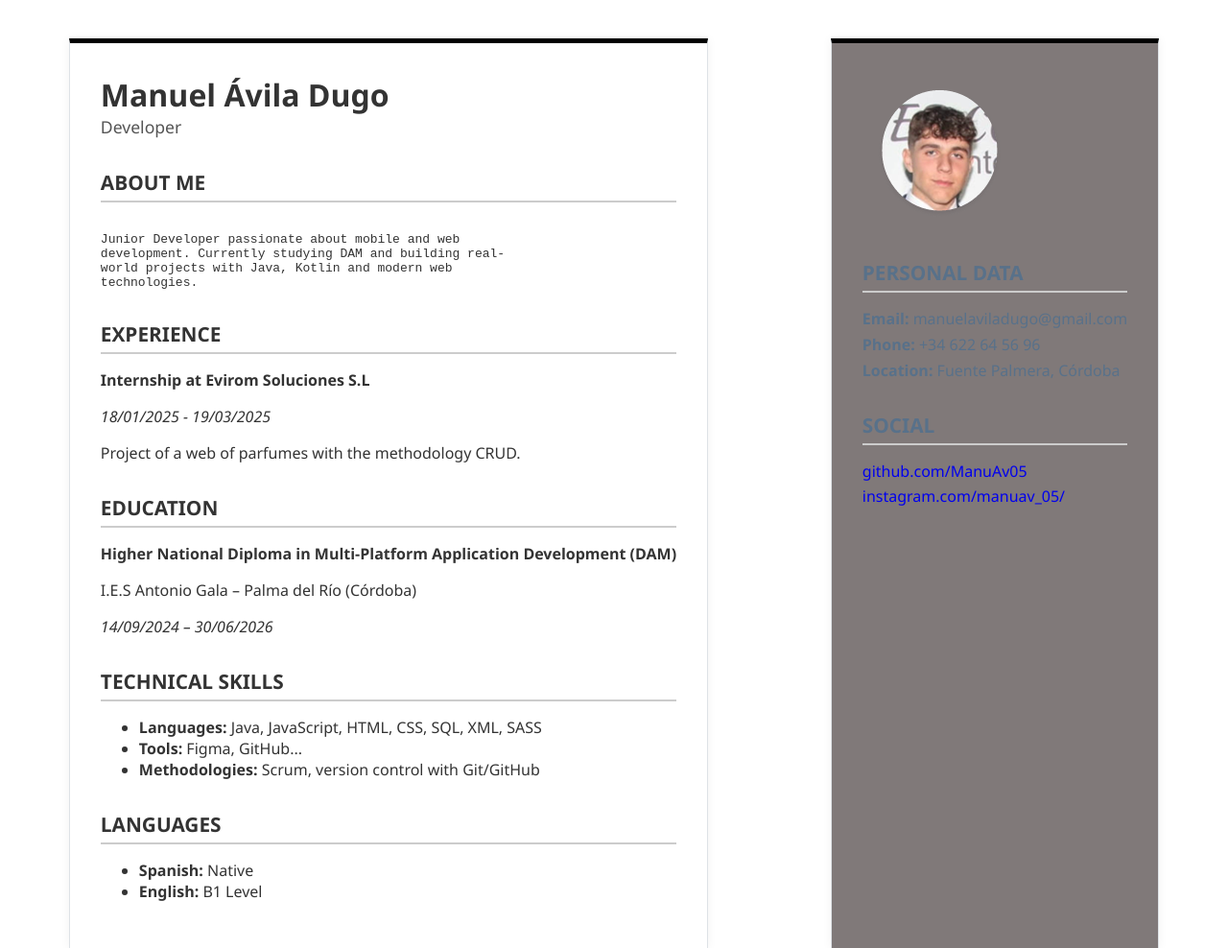
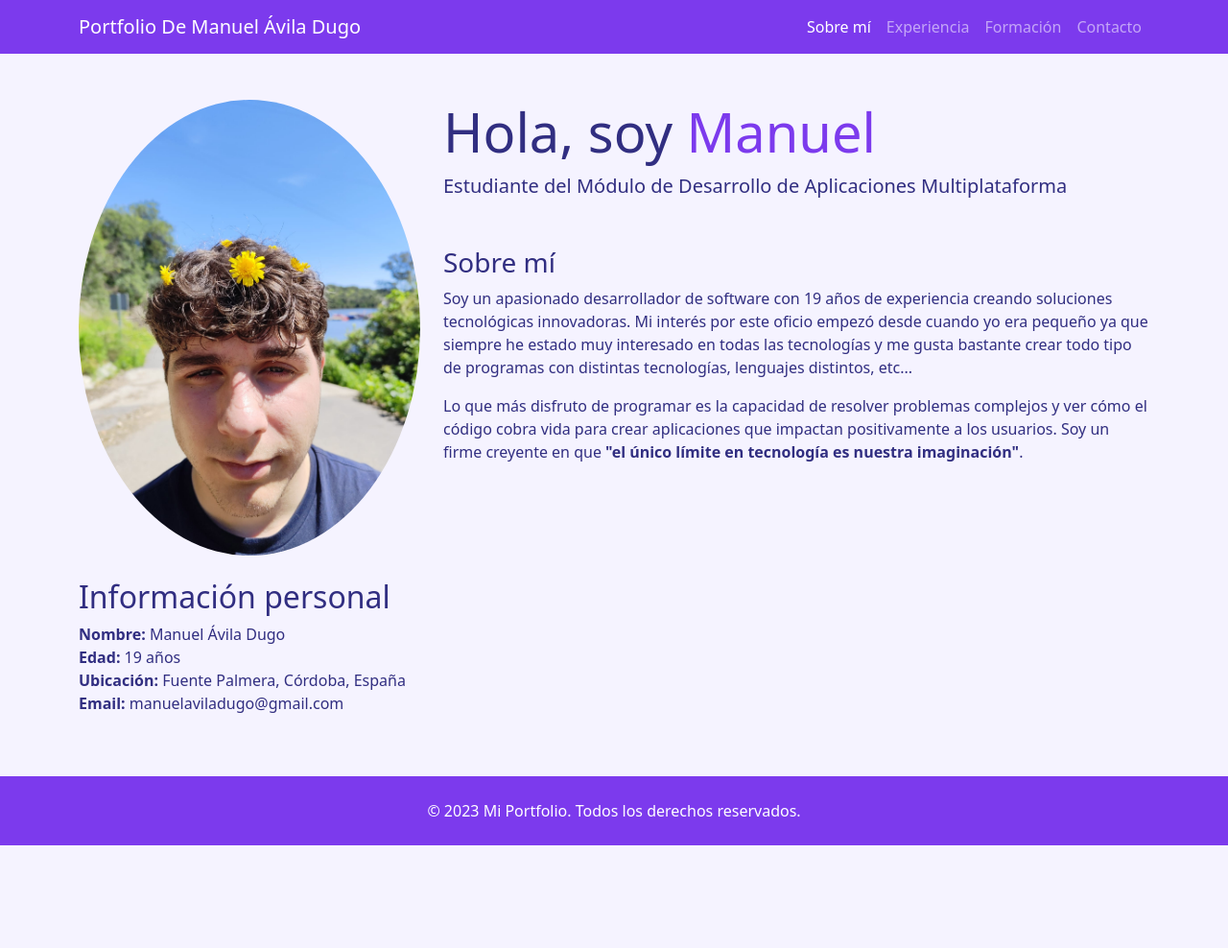
Before and after one commit to ManuAv05/manuav05.github.io, a plain HTML site: page index.html in a window 1280 px wide. Shown: the top 988 px of the page at 96% size. After the commit the page ends 881 px from the top, so only its background shows below. Drawn offline with nearby package versions, Linux system fonts and the light colour scheme.

Commit message:
nuevo cv

```diff
--- a/curriculum.scss
+++ /dev/null
@@ -1,64 +0,0 @@
-
-//Estos son los colores y tipografía
-$primary: #58718A;//Color azul
-$secondary: #2ecc71;//Color verde
-$background: #807979;//Color fondo
-
-
-
-body {
-  font-family: 'Segoe UI', sans-serif;
-  background-color: #ffffff;
-  color: #333;
-}
-.cv-container {
-  max-width: 1000px;
-  margin: 2rem auto;
-  padding: 2rem;
-  border: 1px solid #dee2e6;
-  box-shadow: 0 0 10px rgba(0,0,0,0.05);
-}
-.section-title {
-  font-weight: bold;
-  margin-top: 2rem;
-  margin-bottom: 1rem;
-  font-size: 1.3rem;
-  border-bottom: 2px solid #ccc;
-  padding-bottom: 5px;
-}
-.header-name {
-  font-size: 2rem;
-  font-weight: bold;
-  margin-bottom: 0;
-}
-.subheader-role {
-  font-size: 1.1rem;
-  color: #555;
-  margin-bottom: 1rem;
-}
-.contact-info, .social-links {
-  list-style: none;
-  padding: 0;
-}
-.contact-info li, .social-links li {
-  margin-bottom: 0.3rem;
-}
-.mono {
-  white-space: pre-line;
-  font-family: monospace;
-}
-.aserflex{
-  display: flex;
-  flex-direction: row;
-}
-.lineanegra{
-  border-top: solid 5px black;
-}
-.color{
-  background-color: $background;
-  color: $primary;
-}
-
-a{
-  text-decoration: none;
-}
--- a/index.html
+++ b/index.html
@@ -2,71 +2,79 @@
 <html lang="es">
 <head>
     <meta charset="UTF-8">
-    <meta name="viewport" content="width=device-width, initial-scale=1">
-    <title>Manuel Ávila Dugo - CV</title>
-    <link rel="stylesheet" href="styles.css">
+    <meta name="viewport" content="width=device-width, initial-scale=1.0">
+    <title>Mi Portfolio - Sobre mí</title>
+    <!-- Bootstrap CSS -->
+    <link href="https://cdn.jsdelivr.net/npm/bootstrap@5.3.0/dist/css/bootstrap.min.css" rel="stylesheet">
+    <!-- Estilos personalizados -->
+    <link href="styles.css" rel="stylesheet">
 </head>
 <body>
-<div class="aserflex">
-    <div class="cv-container lineanegra">
-        <div class="text-center">
-            <div class="header-name">Manuel Ávila Dugo</div>
-            <div class="subheader-role">Developer</div>
+    <!-- Barra de navegación -->
+    <nav class="navbar navbar-expand-lg navbar-dark bg-dark sticky-top">
+        <div class="container">
+            <a class="navbar-brand" href="index.html">Portfolio De Manuel Ávila Dugo</a>
+            <button class="navbar-toggler" type="button" data-bs-toggle="collapse" data-bs-target="#navbarNav">
+                <span class="navbar-toggler-icon"></span>
+            </button>
+            <div class="collapse navbar-collapse" id="navbarNav">
+                <ul class="navbar-nav ms-auto">
+                    <li class="nav-item">
+                        <a class="nav-link active" href="index.html">Sobre mí</a>
+                    </li>
+                    <li class="nav-item">
+                        <a class="nav-link" href="experiencia.html">Experiencia</a>
+                    </li>
+                    <li class="nav-item">
+                        <a class="nav-link" href="formacion.html">Formación</a>
+                    </li>
+                    <li class="nav-item">
+                        <a class="nav-link" href="contacto.html">Contacto</a>
+                    </li>
+                </ul>
+            </div>
         </div>
+    </nav>
+
+    <!-- Contenido principal -->
+    <main class="container my-5">
+        <div class="row">
+            <div class="col-lg-4">
+                <img src="source/foto-cv.jpg" alt="Mi foto de perfil" class="img-fluid rounded-circle mb-4">
+                <h2>Información personal</h2>
+                <ul class="list-unstyled">
+                    <li><strong>Nombre:</strong> Manuel Ávila Dugo</li>
+                    <li><strong>Edad:</strong> 19 años</li>
+                    <li><strong>Ubicación:</strong> Fuente Palmera, Córdoba, España</li>
+                    <li><strong>Email:</strong> manuelaviladugo@gmail.com</li>
+                </ul>
+            </div>
+            <div class="col-lg-8">
+                <h1 class="display-4">Hola, soy <span class="texto-morado">Manuel </span></h1>
+                <p class="lead">Estudiante del Módulo de Desarrollo de Aplicaciones Multiplataforma</p>
+
+                <div class="mt-5">
+                    <h3>Sobre mí</h3>
+                    <p>Soy un apasionado desarrollador de software con 19 años de experiencia creando soluciones tecnológicas innovadoras. Mi interés por este oficio empezó desde cuando yo era pequeño ya que siempre he estado muy interesado en todas las tecnologías y me gusta bastante crear todo tipo de programas con distintas tecnologías, lenguajes distintos, etc... </p>
+
+                    <p>Lo que más disfruto de programar es la capacidad de resolver problemas complejos y ver cómo el código cobra vida para crear aplicaciones que impactan positivamente a los usuarios. Soy un firme creyente en que <strong>"el único límite en tecnología es nuestra imaginación"</strong>.</p>
+                </div>
 
 
-        <div class="section-title">ABOUT ME</div>
-        <p class="mono">
-            Junior Developer passionate about mobile and web
-            development. Currently studying DAM and building real-
-            world projects with Java, Kotlin and modern web
-            technologies.
-        </p>
+                </div>
+            </div>
+        </div>
+    </main>
 
-        <div class="section-title">EXPERIENCE</div>
-        <p><strong>Internship at Evirom Soluciones S.L</strong></p>
-        <p><em>18/01/2025 - 19/03/2025</em></p>
-        <p>Project of a web of parfumes with the methodology CRUD.</p>
+    <!-- Pie de página -->
+    <footer class="py-4" style="background-color: #7c3aed !important; color: white !important;">
 
-        <div class="section-title">EDUCATION</div>
-        <p><strong>Higher National Diploma in Multi-Platform Application Development (DAM)</strong></p>
-        <p>I.E.S Antonio Gala – Palma del Río (Córdoba)</p>
-        <p><em>14/09/2024 – 30/06/2026</em></p>
+        <div class="container text-center">
+            <p class="mb-0">© 2023 Mi Portfolio. Todos los derechos reservados.</p>
+        </div>
+    </footer>
 
-        <div class="section-title">TECHNICAL SKILLS</div>
-        <ul>
-            <li><strong>Languages:</strong> Java, JavaScript, HTML, CSS, SQL, XML, SASS</li>
-            <li><strong>Tools:</strong> Figma, GitHub...</li>
-            <li><strong>Methodologies:</strong> Scrum, version control with Git/GitHub</li>
-        </ul>
-
-        <div class="section-title">LANGUAGES</div>
-        <ul>
-            <li><strong>Spanish:</strong> Native</li>
-            <li><strong>English:</strong> B1 Level</li>
-        </ul>
-    </div>
-    <div class="cv-container lineanegra color">
-        <div>
-            <img src="source/yo.png" alt="">
-        </div>
-
-        <div class="section-title">PERSONAL DATA</div>
-            <ul class="contact-info">
-            <li><strong>Email:</strong> manuelaviladugo@gmail.com</li>
-            <li><strong>Phone:</strong> +34 622 64 56 96</li>
-            <li><strong>Location:</strong> Fuente Palmera, Córdoba</li>
-        </ul>
-
-        <div class="section-title">SOCIAL</div>
-        <ul class="social-links">
-            <li><a href="https://github.com/ManuAv05" target="_blank">github.com/ManuAv05</a></li>
-            <li><a href="https://www.instagram.com/manuav_05/" target="_blank">instagram.com/manuav_05/</a></li>
-        </ul>
-    </div>
-</div>
-
-
-
+    <!-- Bootstrap JS -->
+    <script src="https://cdn.jsdelivr.net/npm/bootstrap@5.3.0/dist/js/bootstrap.bundle.min.js"></script>
 </body>
 </html>
--- a/styles.css
+++ b/styles.css
@@ -1,68 +1,44 @@
-body {
-  font-family: "Segoe UI", sans-serif;
-  background-color: #ffffff;
-  color: #333;
+:root {
+    --color-nav: #7c3aed;
+    --color-bg: #f5f3ff;
+    --color-text: #312e81;
   }
 
-.cv-container {
-  max-width: 1000px;
-  margin: 2rem auto;
-  padding: 2rem;
-  border: 1px solid #dee2e6;
-  box-shadow: 0 0 10px rgba(0, 0, 0, 0.05);
+  .navbar, footer {
+    background-color: var(--color-nav) !important;
   }
 
-.section-title {
-  font-weight: bold;
-  margin-top: 2rem;
-  margin-bottom: 1rem;
-  font-size: 1.3rem;
-  border-bottom: 2px solid #ccc;
-  padding-bottom: 5px;
+  body {
+    background-color: var(--color-bg);
+    color: var(--color-text);
   }
 
-.header-name {
-  font-size: 2rem;
-  font-weight: bold;
-  margin-bottom: 0;
+  .btn-primary {
+    background-color: #7c3aed;
+    border-color: #0f1011;
+  }
+  .texto-morado{
+    color: var(--color-nav);
   }
 
-.subheader-role {
-  font-size: 1.1rem;
-  color: #555;
-  margin-bottom: 1rem;
+/* Ajustes para responsive */
+@media (max-width: 768px) {
+    .timeline::after {
+        left: 31px;
     }
 
-.contact-info, .social-links {
-  list-style: none;
-  padding: 0;
+    .timeline-date {
+        position: relative;
+        left: 0;
+        text-align: left;
+        margin-bottom: 10px;
     }
 
-.contact-info li, .social-links li {
-  margin-bottom: 0.3rem;
+    .timeline-content {
+        margin-left: 60px;
     }
 
-.mono {
-  white-space: pre-line;
-  font-family: monospace;
+    .timeline-content::after {
+        left: -40px;
     }
-
-.aserflex {
-  display: flex;
-  flex-direction: row;
 }
-
-.lineanegra {
-  border-top: solid 5px black;
-}
-
-.color {
-  background-color: #807979;
-  color: #58718A;
-}
-
-a {
-  text-decoration: none;
-}
-
-/*# sourceMappingURL=styles.css.map */
```
Also changed, not shown: contacto.html (added, +111 -0 lines), experiencia.html (added, +103 -0 lines), formacion.html (added, +119 -0 lines), source/foto-cv.jpg (added), 2 other files. Lines whose indentation alone changed are shown as unchanged.
